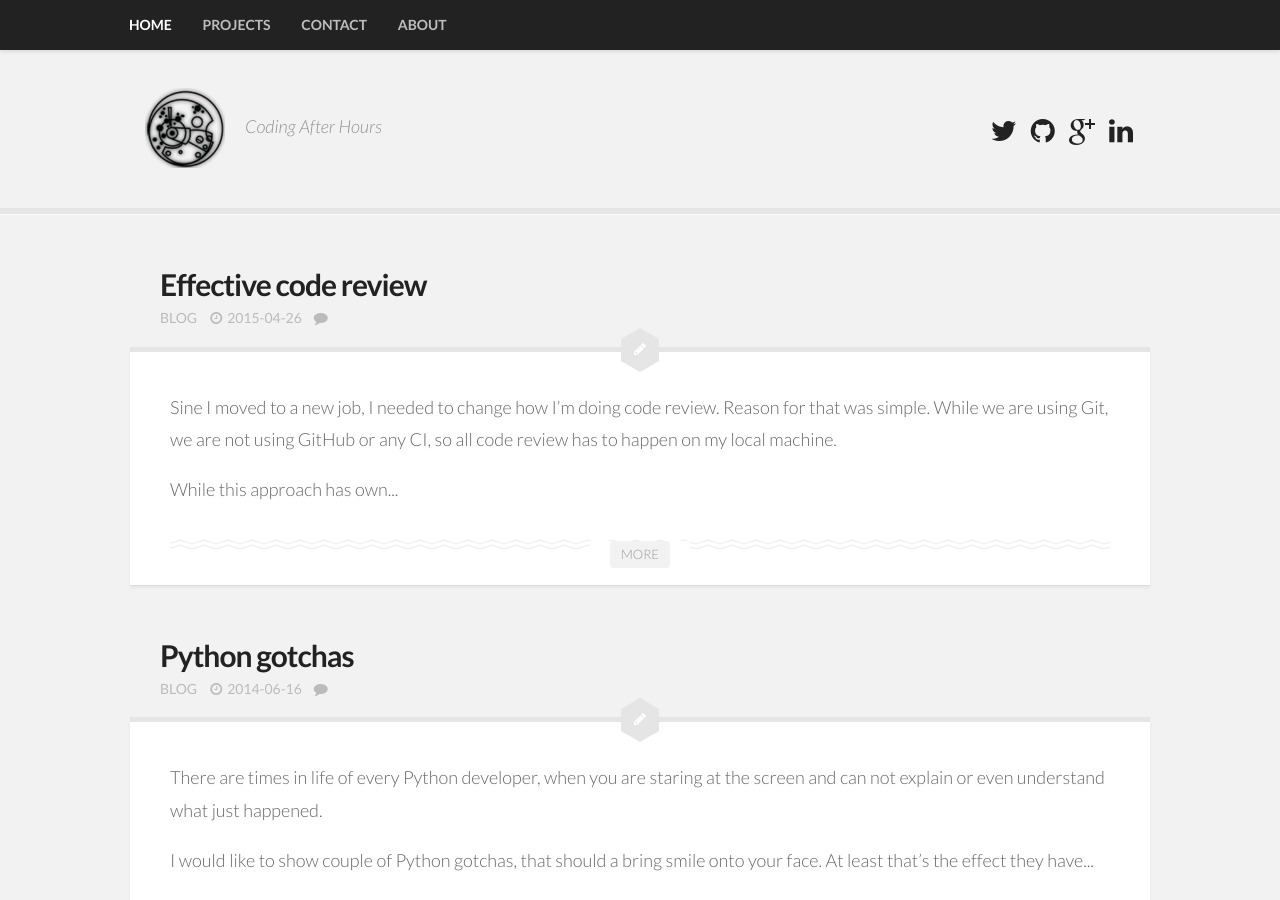
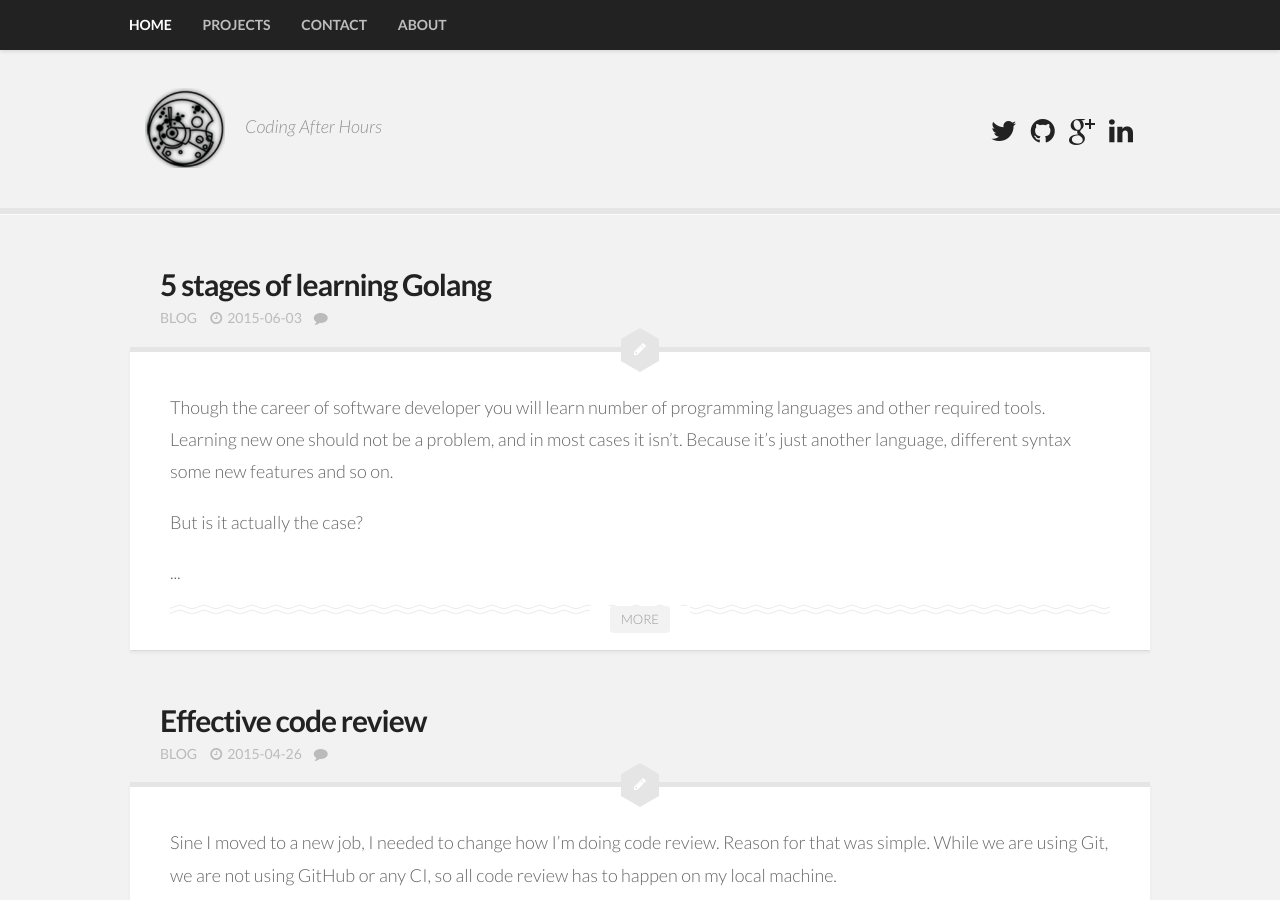
Before and after one commit to mrfuxi/mrfuxi.github.io, a Jekyll site: the page built from index.html, in a window 1280 px wide and 900 px high. Built offline with Jekyll 4.4.1, drawn with Linux system fonts in a browser that asks for light colours; Markdown is read by kramdown in place of the engine named in the settings; comment, search, counter and statistics services are not loaded.

Commit message:
Publish: 5 stages of learning Golang

```diff
--- a/_drafts/5-stages-of-learning-golang.md
+++ b/_posts/blog/2015-06-03-5-stages-of-learning-golang.md
@@ -1,8 +1,8 @@
 ---
-date: 2015-05-31
+date: 2015-06-03
 title: 5 stages of learning Golang
 category: blog
-disqus_id: 2015-05-31-5-stages-of-learning-golang
+disqus_id: 2015-06-03-5-stages-of-learning-golang
 code: false
 layout: post
 ---
```
